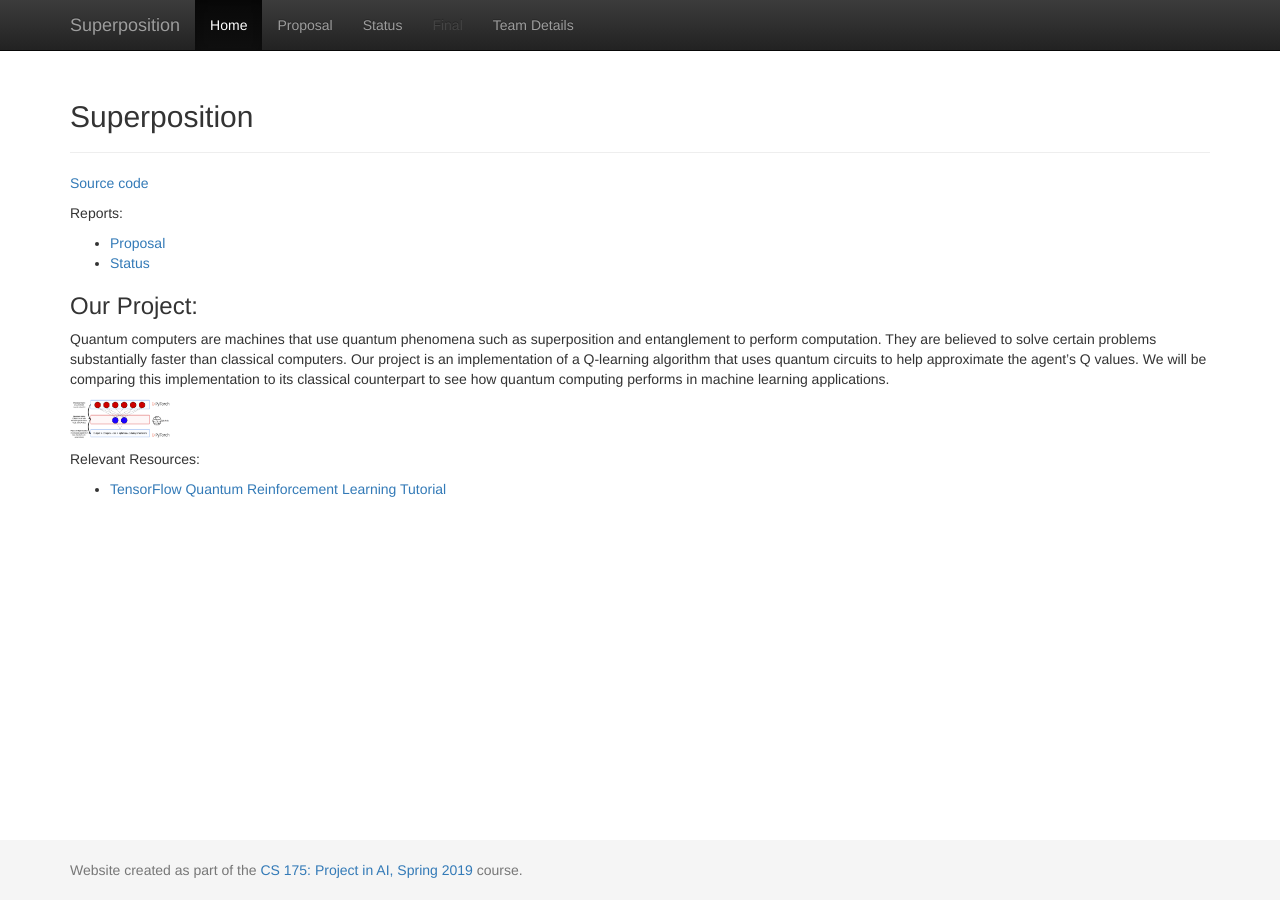
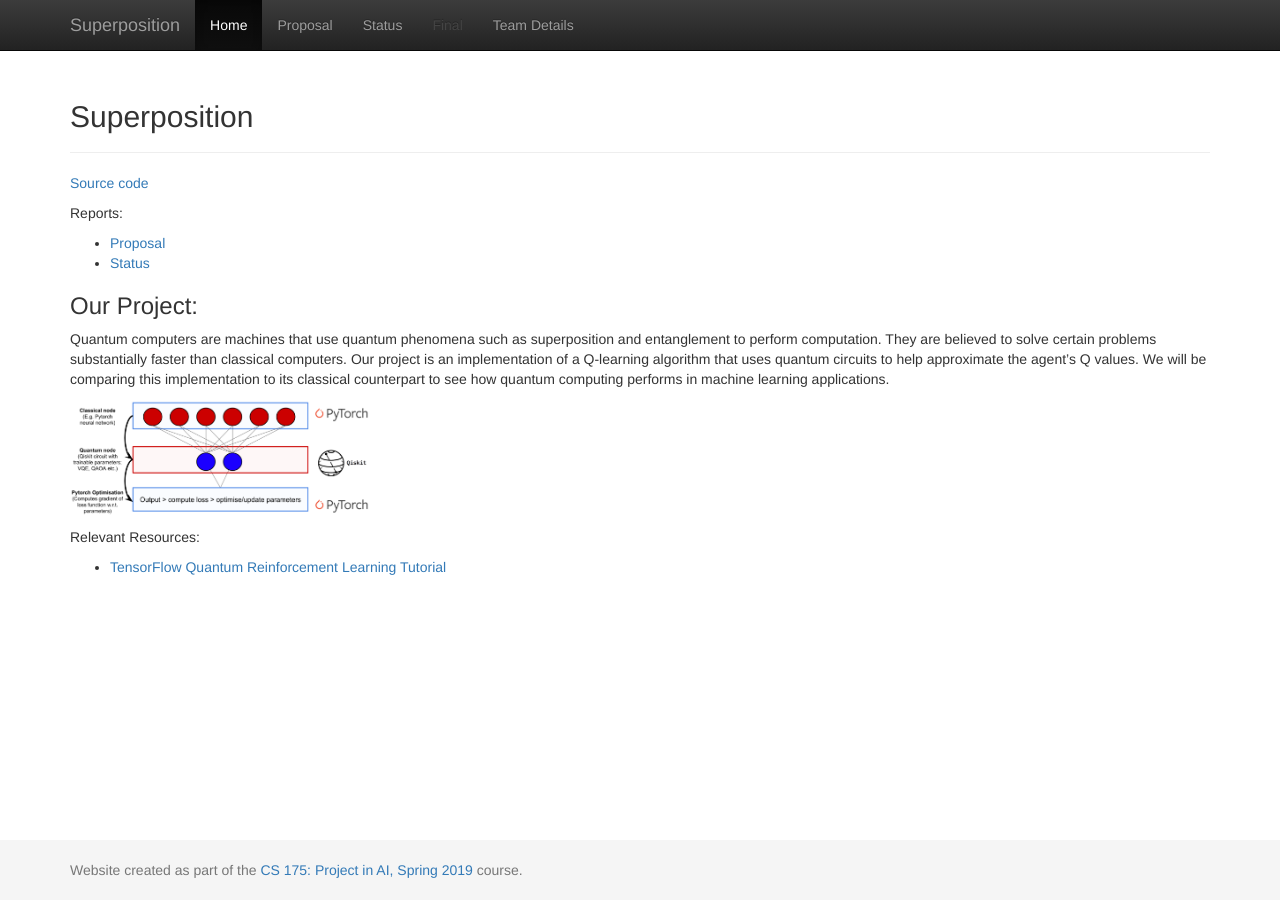
Before and after one commit to fvelasquez12/Superposition, a Jekyll site: the page built from docs/index.md, in a window 1280 px wide. Built offline with Jekyll 4.4.1, drawn with Linux system fonts in a browser that asks for light colours.

Commit message:
Update index.md

```diff
--- a/docs/index.md
+++ b/docs/index.md
@@ -13,7 +13,7 @@
 ### Our Project:
 Quantum computers are machines that use quantum phenomena such as superposition and entanglement to perform computation. They are believed to solve certain problems substantially faster than classical computers. Our project is an implementation of a Q-learning algorithm that uses quantum circuits to help approximate the agent's Q values. We will be comparing this implementation to its classical counterpart to see how quantum computing performs in machine learning applications.
 
-<img src="https://github.com/fvelasquez12/Superposition/blob/main/docs/assets/images/hybridnetwork.png" width="100">
+<img src="https://github.com/fvelasquez12/Superposition/blob/main/docs/assets/images/hybridnetwork.png" width="300">
 
 
 Relevant Resources:
```
